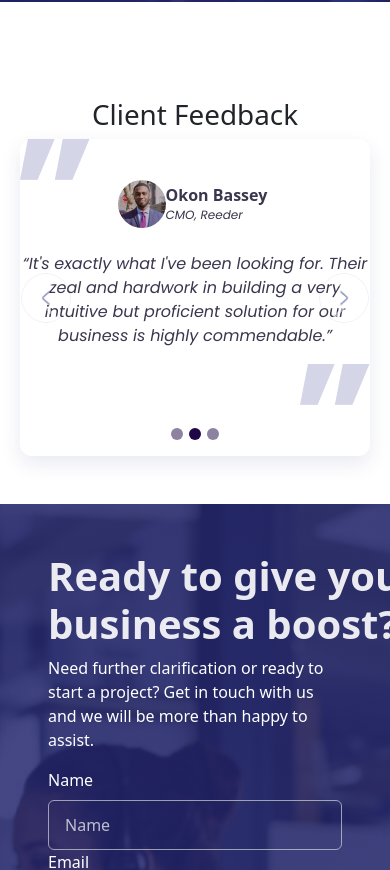
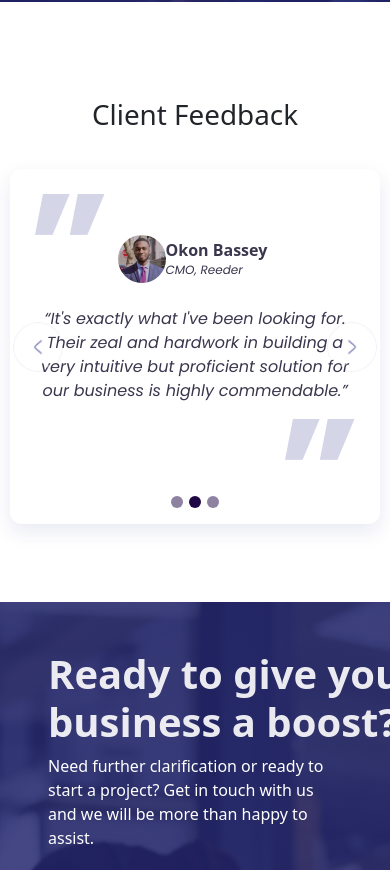
Before and after one commit to agun36/delerigol, a React (Create React App) app: page / in a window 390 px wide. Shown: the part 6040-6910 px from the top of the page. Built offline with nearby package versions, Linux system fonts and the light colour scheme.

Commit message:
update build for gh-pages

```diff
--- a/src/App.css
+++ b/src/App.css
@@ -798,7 +798,7 @@
 .right-quote {
   display: flex;
   justify-content: flex-end;
-  /* margin-top: 80px; */
+  margin-top: 80px;
 }
 
 .author {
@@ -1021,6 +1021,10 @@
     width: fit-content;
   }
 
+  .right-quote {
+    margin-top: 0;
+  }
+
   .cardlist-project {
     flex-wrap: wrap;
 
@@ -1091,8 +1095,10 @@
   }
 
   .carousel {
-    width: 350px !important;
-
+    width: 370px !important;
+    padding: 25px !important;
+    height: 355px;
+    margin: 30px;
     /* padding: 0; */
   }
 
--- a/src/Components/Feedback.js
+++ b/src/Components/Feedback.js
@@ -70,7 +70,7 @@ const Feedback = () => {
                   </div>
                 </div>
 
-                <div className='d-flex align-items-center justify-content-center'>
+                <div className='d-flex align-items-center justify-content-center '>
                   <p className='slider-text'>
                     “It's exactly what I've been looking for. Their zeal and
                     hardwork in building a very intuitive but proficient
```
